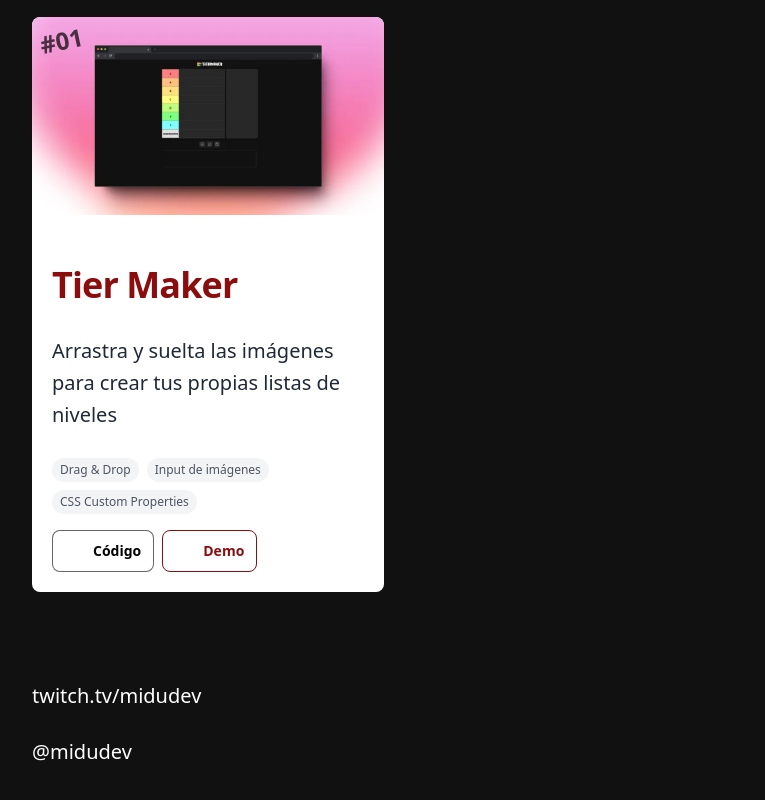
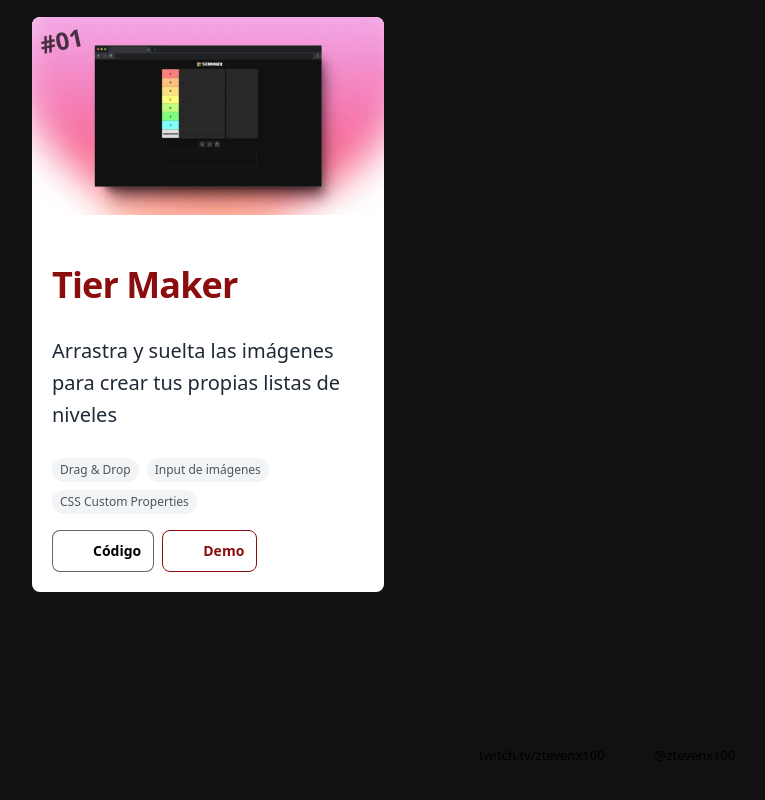
Before and after one commit to ztevenx100/js_projects-collection, an Astro site in the folder 00-web/: page / in a window 1280 px wide. Shown: the part 316-1116 px from the top of the page, without its empty margins (48-813 px from the left). Built offline with nearby package versions, Linux system fonts and the light colour scheme; Astro itself is replaced by a stand-in of ours.

Commit message:
TASK(00-web): Add footer style

```diff
--- a/00-web/package.json
+++ b/00-web/package.json
@@ -10,6 +10,6 @@
     "astro": "astro"
   },
   "dependencies": {
-    "astro": "^4.14.4"
+    "astro": "^4.15.1"
   }
 }
--- a/00-web/public/styles/global.css
+++ b/00-web/public/styles/global.css
@@ -75,3 +75,27 @@ a{
     fill: var(--svg-fill, none);
     stroke: var(--svg-stroke, none);
 }
+
+.container{
+    width: 100%;
+
+    @media (min-width: 640px) {
+        max-width: 640px;
+    }
+
+    @media (min-width: 768px) {
+        max-width: 768px;
+    }
+
+    @media (min-width: 1024px) {
+        max-width: 1024px;
+    }
+
+    @media (min-width: 1280px) {
+        max-width: 1280px;
+    }
+
+    @media (min-width: 1536px) {
+        max-width: 1536px;
+    }
+}
--- a/00-web/src/components/Footer.astro
+++ b/00-web/src/components/Footer.astro
@@ -2,27 +2,27 @@
 import "../styles/footer.css"
 ---
 
-<footer class="flex place-content-center">
-    <section class="container text-center mt-8 p-10">
-        <div class="flex gap-2 place-content-center">
-            <p class="flex items-baseline gap-x-1 text-[0.8125rem]/6 text-gray-500">
+<footer class="">
+    <section class="container">
+        <div class="social-network">
+            <p class="">
                 <a
-                    class="group relative isolate flex items-center rounded-lg px-2 py-0.5 text-[0.8125rem]/6 font-medium text-black/30 transition gap-x-0.5 hover:text-purple-500 hover:scale-110"
-                    href="https://twitch.tv/midudev"
+                    class="link-twitch"
+                    href="https://twitch.tv/ztevenx100"
                 >
                     <svg class="icon">
                         <use xlink:href="public/svg/social-network.svg#svgTwitch"/>
                     </svg>
-                    <span class="self-baseline text-black">twitch.tv/midudev</span>
+                    <span class="self-baseline text-black">twitch.tv/ztevenx100</span>
                 </a>
                 <a
-                    class="group relative isolate flex items-center rounded-lg px-2 py-0.5 text-[0.8125rem]/6 font-medium text-black/30 transition hover:text-sky-300 gap-x-0.5 hover:scale-110"
-                    href="https://twitter.com/midudev"
+                    class="link-twitter"
+                    href="https://twitter.com/ztevenx100"
                 >
                     <svg class="icon">
                         <use xlink:href="public/svg/social-network.svg#svgTwitter"/>
                     </svg>
-                    <span class="self-baseline text-black">@midudev</span>
+                    <span class="self-baseline text-black">@ztevenx100</span>
                 </a>
             </p>
         </div>
--- a/00-web/src/styles/footer.css
+++ b/00-web/src/styles/footer.css
@@ -16,3 +16,68 @@ svg{
     border-radius: .25rem;
 
 }
+
+footer{
+    display: flex;
+    place-content: center;
+
+    & section{
+        text-align: center;
+        padding: 2.5rem;
+        margin-top: 2rem;
+
+        & .social-network{
+            display: flex;
+            place-content: center;
+            gap: .5rem;
+
+            & p{
+                display: flex;
+                align-items: baseline;
+                column-gap: .25rem;
+                color: rgb(107 114 128 / var(--tw-text-opacity));
+                font-size: .8125rem;
+                line-height: 1.5rem;
+
+                & a{
+                    position: relative;
+                    isolation: isolate;
+                    display: flex;
+                    align-items: center;
+                    column-gap: .125rem;
+                    padding-block: .125rem;
+                    padding-inline: .5rem;
+                    color: #0000004d;
+                    font-size: .8125rem;
+                    font-weight: 500;
+                    line-height: 1.5rem;
+                    border-radius: .5rem;
+                    transition-property: color, transform;
+                    transition-timing-function: cubic-bezier(.4,0,.2,1);
+                    transition-duration: .15s;
+
+                    &:hover{
+                        transform: scaleX(var(--tw-scale-x)) scaleY(var(--tw-scale-y));
+                    }
+
+                    & span{
+                        align-self: baseline;
+                        color: rgb(0 0 0 / var(--tw-text-opacity));
+                    }
+
+                    &.link-twitch{
+                        &:hover{
+                            color: rgb(168 85 247 / var(--tw-text-opacity));
+                        }
+                    }
+
+                    & .link-twitter{
+                        &:hover{
+                            color: rgb(168 85 247 / var(--tw-text-opacity));
+                        }
+                    }
+                }
+            }
+        }
+    }
+}
```
Also changed, not shown: 00-web/pnpm-lock.yaml.
